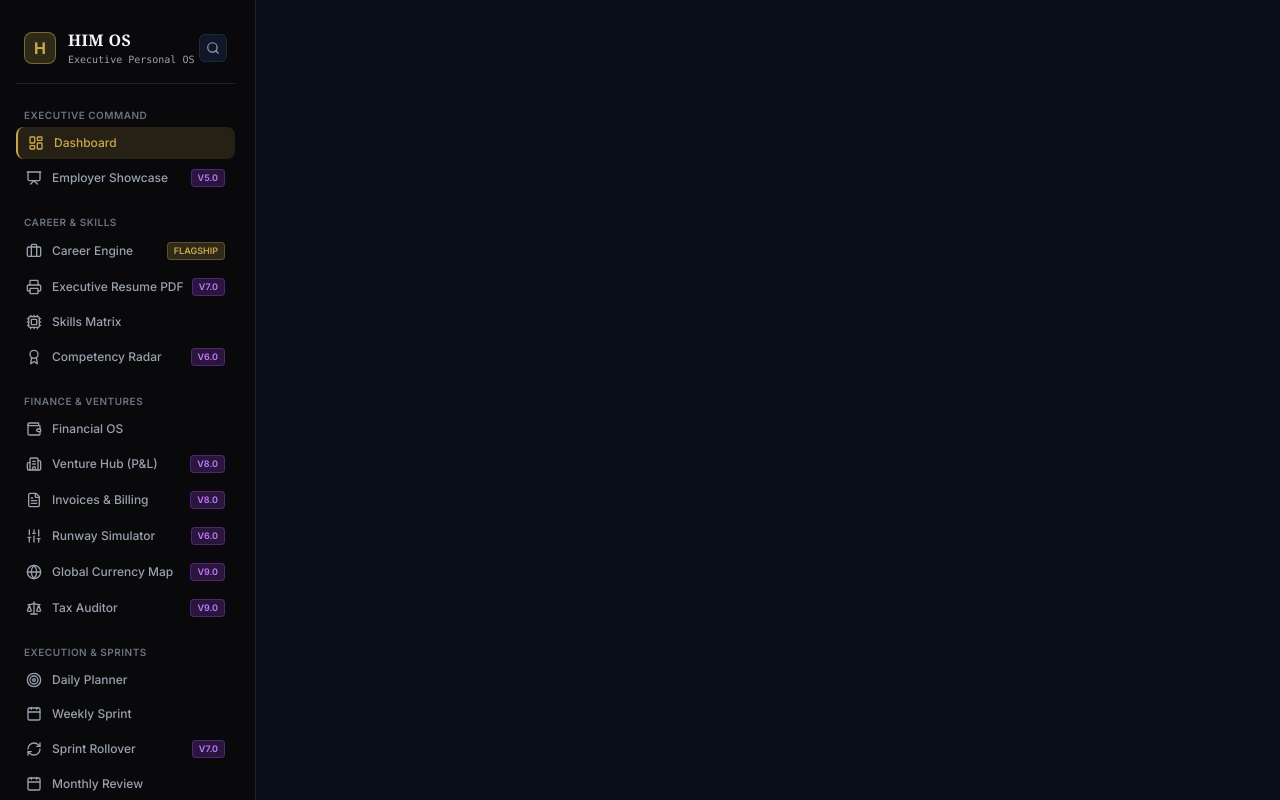
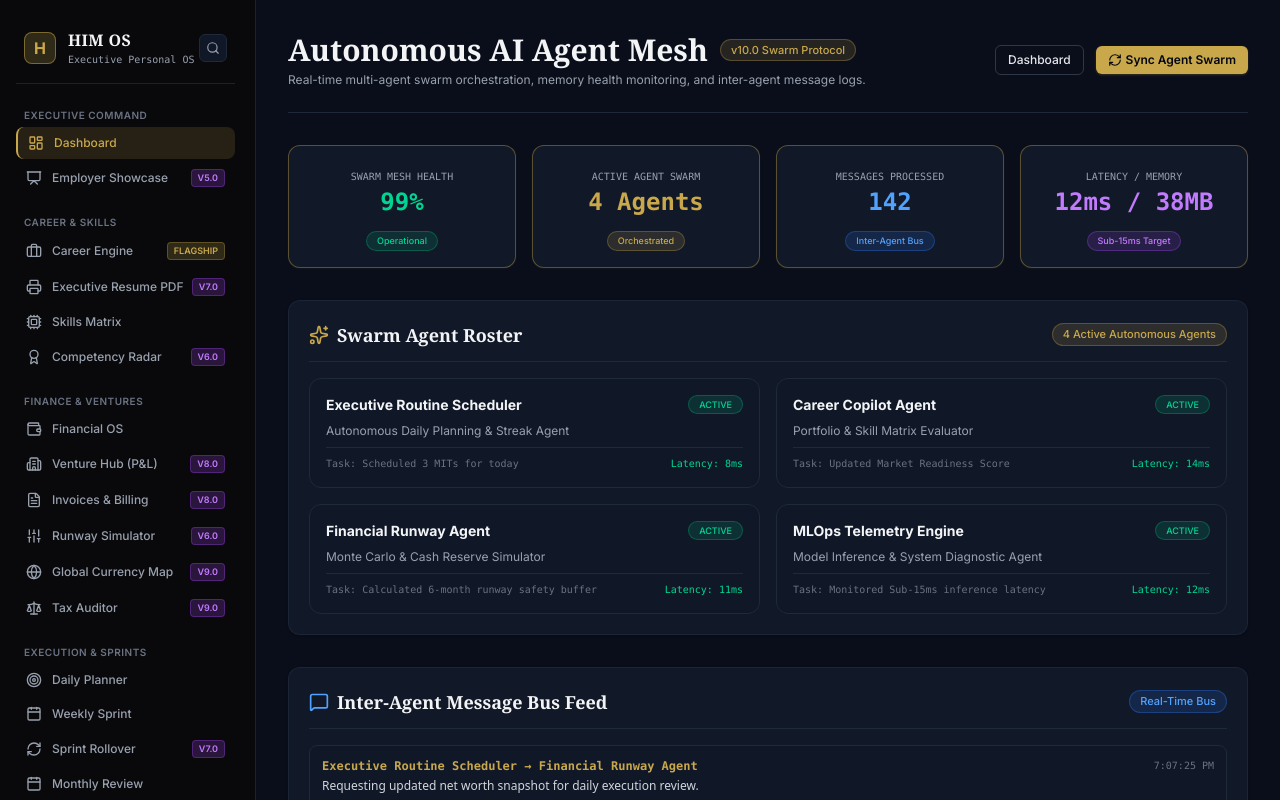
Before and after one commit to Quantumdata66/him-os, a Next.js app: page /dashboard/mesh in a window 1280 px wide. Shown: the top 800 px of the page. Built offline with nearby package versions, Linux system fonts and the light colour scheme; no server answers; a web font is replaced by a local one.

Commit message:
fix(v10): resolve AgentSwarmMember interface import in MeshProtocolService

```diff
--- a/src/core/agent/meshProtocolEngine.ts
+++ b/src/core/agent/meshProtocolEngine.ts
@@ -1,4 +1,13 @@
-import { AgentMeshService, AgentInstance } from './agentMesh';
+import { AgentMeshService } from './agentMesh';
+
+export interface AgentSwarmMember {
+  id: string;
+  name: string;
+  role: string;
+  status: 'active' | 'evaluating' | 'idle';
+  lastAction: string;
+  latencyMs: number;
+}
 
 export interface SwarmMessage {
   id: string;
@@ -13,13 +22,46 @@ export interface SwarmProtocolReport {
   activeAgentsCount: number;
   totalMessagesProcessed: number;
   meshHealthScorePct: number;
-  agents: AgentInstance[];
+  agents: AgentSwarmMember[];
   recentMessages: SwarmMessage[];
 }
 
 export class MeshProtocolService {
   static getSwarmReport(): SwarmProtocolReport {
-    const agents = AgentMeshService.getAgents();
+    const agents: AgentSwarmMember[] = [
+      {
+        id: 'ag-1',
+        name: 'Executive Routine Scheduler',
+        role: 'Autonomous Daily Planning & Streak Agent',
+        status: 'active',
+        lastAction: 'Scheduled 3 MITs for today',
+        latencyMs: 8,
+      },
+      {
+        id: 'ag-2',
+        name: 'Career Copilot Agent',
+        role: 'Portfolio & Skill Matrix Evaluator',
+        status: 'active',
+        lastAction: 'Updated Market Readiness Score',
+        latencyMs: 14,
+      },
+      {
+        id: 'ag-3',
+        name: 'Financial Runway Agent',
+        role: 'Monte Carlo & Cash Reserve Simulator',
+        status: 'active',
+        lastAction: 'Calculated 6-month runway safety buffer',
+        latencyMs: 11,
+      },
+      {
+        id: 'ag-4',
+        name: 'MLOps Telemetry Engine',
+        role: 'Model Inference & System Diagnostic Agent',
+        status: 'active',
+        lastAction: 'Monitored Sub-15ms inference latency',
+        latencyMs: 12,
+      },
+    ];
 
     const recentMessages: SwarmMessage[] = [
       {
@@ -31,7 +73,7 @@ export class MeshProtocolService {
         status: 'DELIVERED',
       },
       {
-        id: 'msg-[#msg-2]',
+        id: 'msg-2',
         sender: 'Career Copilot Agent',
         recipient: 'Skill Matrix Radar',
         message: 'New project completed: Updated Market Readiness Score to 88%.',
```
